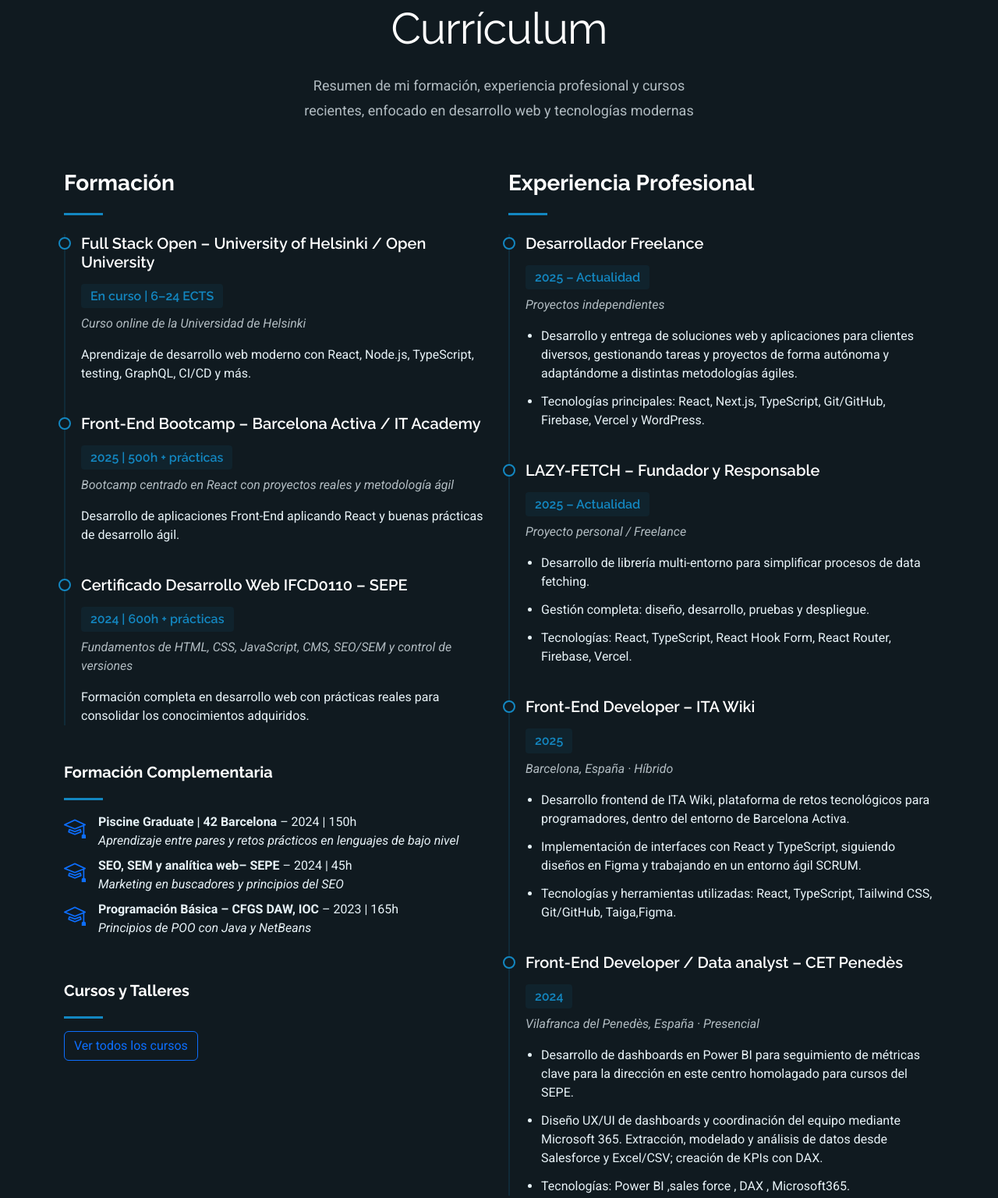
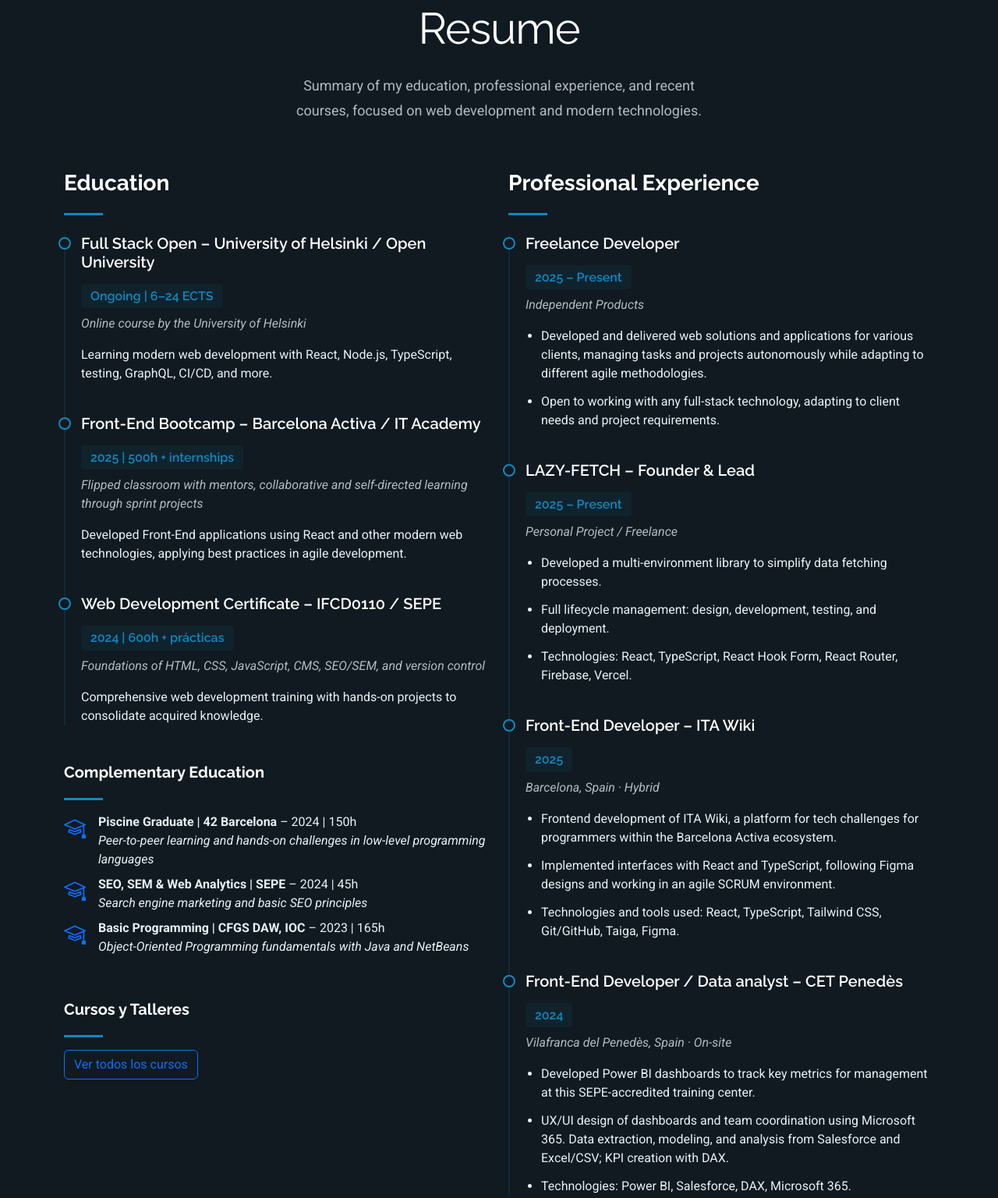
Before and after one commit to MSG-DEVELOPER/Portfolio-Eng, a plain HTML site: page resume.html in a window 1280 px wide. Shown: the part 141-1677 px from the top of the page at 78% size. Drawn offline with Linux system fonts and the light colour scheme.

Commit message:
WIP. Resume translated

```diff
--- a/resume.html
+++ b/resume.html
@@ -75,10 +75,10 @@
       <section id="resume" class="resume section">
         <!-- Section Title -->
         <div class="container section-title" data-aos="fade-up">
-          <h2>Currículum</h2>
+          <h2>Resume</h2>
           <p>
-            Resumen de mi formación, experiencia profesional y cursos recientes,
-            enfocado en desarrollo web y tecnologías modernas
+            Summary of my education, professional experience, and recent
+            courses, focused on web development and modern technologies.
           </p>
         </div>
         <!-- End Section Title -->
@@ -88,50 +88,51 @@
             <div class="col-lg-6">
               <!-- Formación Principal -->
               <div class="resume-item" data-aos="fade-up">
-                <h3 class="resume-title">Formación</h3>
+                <h3 class="resume-title">Education</h3>
 
                 <div class="resume-content">
                   <article class="education-item">
                     <h4>
                       Full Stack Open – University of Helsinki / Open University
                     </h4>
-                    <h5>En curso | 6–24 ECTS</h5>
+                    <h5>Ongoing | 6–24 ECTS</h5>
                     <p class="institution">
-                      <em>Curso online de la Universidad de Helsinki</em>
+                      <em>Online course by the University of Helsinki</em>
                     </p>
                     <p>
-                      Aprendizaje de desarrollo web moderno con React, Node.js,
-                      TypeScript, testing, GraphQL, CI/CD y más.
+                      Learning modern web development with React, Node.js,
+                      TypeScript, testing, GraphQL, CI/CD, and more.
                     </p>
                   </article>
 
                   <article class="education-item">
                     <h4>Front-End Bootcamp – Barcelona Activa / IT Academy</h4>
-                    <h5>2025 | 500h + prácticas</h5>
+                    <h5>2025 | 500h + internships</h5>
                     <p class="institution">
                       <em
-                        >Bootcamp centrado en React con proyectos reales y
-                        metodología ágil</em
-                      >
+                        >Flipped classroom with mentors, collaborative and
+                        self-directed learning through sprint projects
+                      </em>
                     </p>
                     <p>
-                      Desarrollo de aplicaciones Front-End aplicando React y
-                      buenas prácticas de desarrollo ágil.
+                      Developed Front-End applications using React and other
+                      modern web technologies, applying best practices in agile
+                      development.
                     </p>
                   </article>
 
                   <article class="education-item">
-                    <h4>Certificado Desarrollo Web IFCD0110 – SEPE</h4>
+                    <h4>Web Development Certificate – IFCD0110 / SEPE</h4>
                     <h5>2024 | 600h + prácticas</h5>
                     <p class="institution">
                       <em
-                        >Fundamentos de HTML, CSS, JavaScript, CMS, SEO/SEM y
-                        control de versiones</em
+                        >Foundations of HTML, CSS, JavaScript, CMS, SEO/SEM, and
+                        version control</em
                       >
                     </p>
                     <p>
-                      Formación completa en desarrollo web con prácticas reales
-                      para consolidar los conocimientos adquiridos.
+                      Comprehensive web development training with hands-on
+                      projects to consolidate acquired knowledge.
                     </p>
                   </article>
                 </div>
@@ -140,44 +141,40 @@
 
               <!-- Formación Complementaria -->
               <div class="resume-item" data-aos="fade-up">
-                <h3 class="resume-title fs-5 mb-3">Formación Complementaria</h3>
+                <h3 class="resume-title fs-5 mb-3">Complementary Education</h3>
 
                 <div class="d-flex flex-column">
-                  <div class="d-flex align-items-start mb-2 ">
+                  <div class="d-flex align-items-start mb-2">
                     <i class="bi bi-mortarboard fs-3 me-3 text-primary"></i>
                     <div>
                       <strong>Piscine Graduate | 42 Barcelona</strong> – 2024 |
                       150h <br /><em
-                        >Aprendizaje entre pares y retos prácticos en lenguajes
-                        de bajo nivel</em
+                        >Peer-to-peer learning and hands-on challenges in
+                        low-level programming languages</em
                       >
                     </div>
                   </div>
 
-                  <div class="d-flex align-items-start mb-2 ">
+                  <div class="d-flex align-items-start mb-2">
                     <i class="bi bi-mortarboard fs-3 me-3 text-primary"></i>
                     <div>
-                      <strong>SEO, SEM y  analítica web– SEPE</strong> –
-                      2024 | 45h <br /><em
-                        >Marketing en buscadores y principios del SEO</em
+                      <strong>SEO, SEM & Web Analytics | SEPE</strong> – 2024 |
+                      45h <br /><em
+                        >Search engine marketing and basic SEO principles</em
                       >
                     </div>
                   </div>
 
-
                   <div class="d-flex align-items-start mb-2">
                     <i class="bi bi-mortarboard fs-3 me-3 text-primary"></i>
                     <div>
-                      <strong>Programación Básica – CFGS DAW, IOC</strong> –
-                      2023 | 165h <br /><em
-                        >Principios de POO con Java y NetBeans</em
+                      <strong>Basic Programming | CFGS DAW, IOC</strong> – 2023
+                      | 165h <br /><em
+                        >Object-Oriented Programming fundamentals with Java and
+                        NetBeans</em
                       >
                     </div>
                   </div>
-
-
-
-
                 </div>
               </div>
               <!-- End Formación Complementaria -->
@@ -199,30 +196,47 @@
 
                 <div class="collapse" id="workshopsCollapse">
                   <div class="d-flex align-items-start mb-3">
+                    <i class="bi bi-cloud fs-3 me-3 text-primary"></i>
+                    <div>
+                      <strong>Cloud Computing with AWS for Beginners</strong> –
+                      IT Academy , 16h
+                    </div>
+                  </div>
+
+                  <div class="d-flex align-items-start mb-3">
+                    <i class="bi bi-diagram-3 fs-3 me-3 text-primary"></i>
+                    <div>
+                      <strong
+                        >Docker for Beginners: Virtualization, Containers, and
+                        Cloud Orchestration</strong
+                      >
+                      – IT Academy , 12h
+                    </div>
+                  </div>
+                  <div class="d-flex align-items-start mb-3">
                     <i class="bi bi-file-code fs-3 me-3 text-primary"></i>
                     <div>
-                      <strong>Python para Data Science</strong> – Udemy, 10h
+                      <strong>Python for Data Science</strong> – Udemy, 10h
                     </div>
                   </div>
                   <div class="d-flex align-items-start mb-3">
                     <i class="bi bi-lightbulb fs-3 me-3 text-primary"></i>
                     <div>
-                      <strong>Fundamentos de Inteligencia Artificial</strong> –
+                      <strong>Fundamentals of Artificial Intelligence</strong> –
                       IBM SkillsBuild, 7h
                     </div>
                   </div>
                   <div class="d-flex align-items-start mb-3">
                     <i class="bi bi-shield-lock fs-3 me-3 text-primary"></i>
                     <div>
-                      <strong>Fundamentos de Ciberseguridad</strong> – IBM
+                      <strong>Cybersecurity Fundamentals</strong> – IBM
                       SkillsBuild, 7h
                     </div>
                   </div>
                   <div class="d-flex align-items-start mb-3">
                     <i class="bi bi-code-slash fs-3 me-3 text-primary"></i>
                     <div>
-                      <strong>TypeScript para React</strong> – IT Academy
-                      (Workshop), 6h
+                      <strong>TypeScript for React</strong> – IT Academy , 6h
                     </div>
                   </div>
                   <div class="d-flex align-items-start mb-3">
@@ -230,15 +244,14 @@
                       class="bi bi-gear-wide-connected fs-3 me-3 text-primary"
                     ></i>
                     <div>
-                      <strong>Automatización con GitHub Actions</strong> –
+                      <strong>Automation with GitHub Actions</strong> –
                       Microsoft Learn, 4h
                     </div>
                   </div>
                   <div class="d-flex align-items-start mb-3">
                     <i class="bi bi-server fs-3 me-3 text-primary"></i>
                     <div>
-                      <strong>Iniciación a PHP</strong> – IT Academy (Workshop),
-                      3h
+                      <strong>Introduction to PHP</strong> – IT Academy , 3h
                     </div>
                   </div>
                 </div>
@@ -249,67 +262,68 @@
             <div class="col-lg-6">
               <!-- Experience Section -->
               <div class="resume-item" data-aos="fade-up" data-aos-delay="100">
-                <h3 class="resume-title">Experiencia Profesional</h3>
+                <h3 class="resume-title">Professional Experience</h3>
 
                 <div class="resume-content">
                   <article class="experience-item">
-                    <h4>Desarrollador Freelance</h4>
-                    <h5>2025 – Actualidad</h5>
-                    <p class="company"><em>Proyectos independientes</em></p>
+                    <h4>Freelance Developer</h4>
+                    <h5>2025 – Present</h5>
+                    <p class="company"><em>Independent Products</em></p>
                     <ul>
                       <li>
-                        Desarrollo y entrega de soluciones web y aplicaciones
-                        para clientes diversos, gestionando tareas y proyectos
-                        de forma autónoma y adaptándome a distintas metodologías
-                        ágiles.
+                        Developed and delivered web solutions and applications
+                        for various clients, managing tasks and projects
+                        autonomously while adapting to different agile
+                        methodologies.
                       </li>
+
                       <li>
-                        Tecnologías principales: React, Next.js, TypeScript,
-                        Git/GitHub, Firebase, Vercel y WordPress.
+                        Open to working with any full-stack technology, adapting
+                        to client needs and project requirements.
                       </li>
                     </ul>
                   </article>
 
                   <article class="experience-item">
-                    <h4>LAZY-FETCH – Fundador y Responsable</h4>
-                    <h5>2025 – Actualidad</h5>
+                    <h4>LAZY-FETCH – Founder & Lead</h4>
+                    <h5>2025 – Present</h5>
                     <p class="company">
-                      <em>Proyecto personal / Freelance</em>
+                      <em>Personal Project / Freelance</em>
                     </p>
                     <ul>
                       <li>
-                        Desarrollo de librería multi-entorno para simplificar
-                        procesos de data fetching.
+                        Developed a multi-environment library to simplify data
+                        fetching processes.
                       </li>
                       <li>
-                        Gestión completa: diseño, desarrollo, pruebas y
-                        despliegue.
+                        Full lifecycle management: design, development, testing,
+                        and deployment.
                       </li>
                       <li>
-                        Tecnologías: React, TypeScript, React Hook Form, React
+                        Technologies: React, TypeScript, React Hook Form, React
                         Router, Firebase, Vercel.
                       </li>
                     </ul>
                   </article>
 
                   <article class="experience-item">
-                    <h4>Front-End Developer – ITA Wiki </h4>
+                    <h4>Front-End Developer – ITA Wiki</h4>
                     <h5>2025</h5>
-                    <p class="company"><em>Barcelona, España · Híbrido</em></p>
+                    <p class="company"><em>Barcelona, Spain · Hybrid</em></p>
                     <ul>
                       <li>
-                        Desarrollo frontend de ITA Wiki, plataforma de retos
-                        tecnológicos para programadores, dentro del entorno de
-                        Barcelona Activa.
+                        Frontend development of ITA Wiki, a platform for tech
+                        challenges for programmers within the Barcelona Activa
+                        ecosystem.
                       </li>
                       <li>
-                        Implementación de interfaces con React y TypeScript,
-                        siguiendo diseños en Figma y trabajando en un entorno
-                        ágil SCRUM.
+                        Implemented interfaces with React and TypeScript,
+                        following Figma designs and working in an agile SCRUM
+                        environment.
                       </li>
                       <li>
-                        Tecnologías y herramientas utilizadas: React,
-                        TypeScript, Tailwind CSS, Git/GitHub, Taiga,Figma.
+                        Technologies and tools used: React, TypeScript, Tailwind
+                        CSS, Git/GitHub, Taiga, Figma.
                       </li>
                     </ul>
                   </article>
@@ -317,23 +331,21 @@
                     <h4>Front-End Developer / Data analyst – CET Penedès</h4>
                     <h5>2024</h5>
                     <p class="company">
-                      <em>Vilafranca del Penedès, España · Presencial</em>
+                      <em>Vilafranca del Penedès, Spain · On-site</em>
                     </p>
                     <ul>
                       <li>
-                        Desarrollo de dashboards en Power BI para seguimiento de
-                        métricas clave para la dirección en este centro
-                        homolagado para cursos del SEPE.
+                        Developed Power BI dashboards to track key metrics for
+                        management at this SEPE-accredited training center.
                       </li>
                       <li>
-                        Diseño UX/UI de dashboards y coordinación del equipo
-                        mediante Microsoft 365. Extracción, modelado y análisis
-                        de datos desde Salesforce y Excel/CSV; creación de KPIs
-                        con DAX.
+                        UX/UI design of dashboards and team coordination using
+                        Microsoft 365. Data extraction, modeling, and analysis
+                        from Salesforce and Excel/CSV; KPI creation with DAX.
                       </li>
 
                       <li>
-                        Tecnologías: Power BI ,sales force , DAX , Microsoft365.
+                        Technologies: Power BI, Salesforce, DAX, Microsoft 365.
                       </li>
                     </ul>
                   </article>
@@ -374,7 +386,7 @@
             <i class="bi bi-github"></i>
           </a>
           <a
-            href="assets/cv/Marcos_Sole_CV.pdf"
+            href="assets/cv/CV eng.pdf"
             download
             target="_blank"
             rel="noopener noreferrer"
```
Also changed, not shown: about.html (+2 -2 lines), index.html (+1 -1 lines), starter-page.html (deleted, +0 -153 lines).
